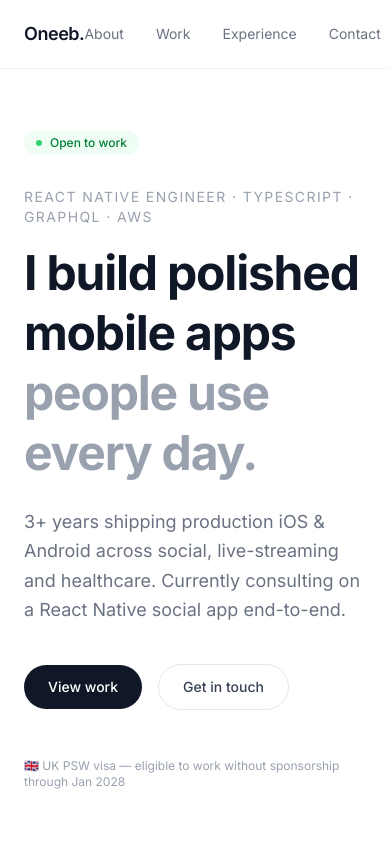
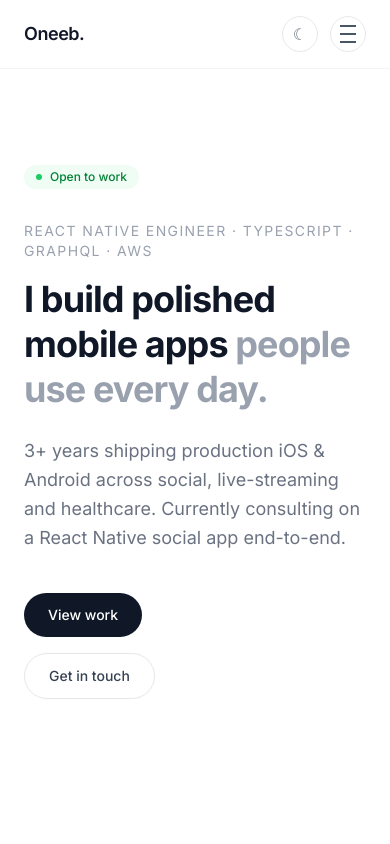
Before and after one commit to oneeb-asad/my-portfolio, a React (Vite) app: page / in a window 390 px wide. Shown: the top 844 px of the page. Built offline with nearby package versions, Linux system fonts and the light colour scheme.

Commit message:
making website responsive for mobile

```diff
--- a/src/components/Contact.tsx
+++ b/src/components/Contact.tsx
@@ -23,7 +23,7 @@ export default function Contact() {
                         transition={{ duration: 0.5, delay: 0.1 }}
                         className="text-gray-500 dark:text-gray-400 mb-10"
                     >
-                        Open to React Native roles in the UK. Feel free to reach out.
+                        Open to React Native roles and entry-level or internship opportunities in Data Science. Feel free to reach out.
                     </motion.p>
 
                     <motion.div
@@ -33,10 +33,10 @@ export default function Contact() {
                         transition={{ duration: 0.5, delay: 0.2 }}
                         className="space-y-3 mb-10"
                     >
-                        <a href="mailto:sheikhoneeb@icloud.com" className="block text-gray-600 dark:text-gray-300 hover:text-gray-900 dark:hover:text-white transition-colors">
+                        <a href="mailto:sheikhoneeb@icloud.com" className="flex items-center gap-2 text-gray-600 dark:text-gray-300 hover:text-gray-900 dark:hover:text-white transition-colors">
                             sheikhoneeb@icloud.com
                         </a>
-                        <a href="tel:+447729474256" className="block text-gray-600 dark:text-gray-300 hover:text-gray-900 dark:hover:text-white transition-colors">
+                        <a href="tel:+447729474256" className="flex items-center gap-2 text-gray-600 dark:text-gray-300 hover:text-gray-900 dark:hover:text-white transition-colors">
                             +44 7729 474256
                         </a>
                     </motion.div>
@@ -46,7 +46,7 @@ export default function Contact() {
                         whileInView={{ opacity: 1, y: 0 }}
                         viewport={{ once: true }}
                         transition={{ duration: 0.5, delay: 0.3 }}
-                        className="flex items-center gap-6 mb-12"
+                        className="flex items-center gap-6"
                     >
                         <a href="https://github.com/oneeb-asad" target="_blank" rel="noreferrer" className="text-sm text-gray-500 hover:text-gray-900 dark:hover:text-white transition-colors">
                             GitHub ↗
@@ -55,37 +55,10 @@ export default function Contact() {
                             LinkedIn ↗
                         </a>
                     </motion.div>
-
-                    <motion.div
-                        initial={{ opacity: 0, y: 16 }}
-                        whileInView={{ opacity: 1, y: 0 }}
-                        viewport={{ once: true }}
-                        transition={{ duration: 0.5, delay: 0.4 }}
-                        className="space-y-4"
-                    >
-                        <input
-                            type="text"
-                            placeholder="Your name"
-                            className="w-full border border-gray-200 dark:border-gray-700 bg-transparent rounded-xl px-4 py-3 text-sm placeholder-gray-400 focus:outline-none focus:border-gray-400 dark:focus:border-gray-500 transition-colors"
-                        />
-                        <input
-                            type="email"
-                            placeholder="Your email"
-                            className="w-full border border-gray-200 dark:border-gray-700 bg-transparent rounded-xl px-4 py-3 text-sm placeholder-gray-400 focus:outline-none focus:border-gray-400 dark:focus:border-gray-500 transition-colors"
-                        />
-                        <textarea
-                            placeholder="Your message"
-                            rows={4}
-                            className="w-full border border-gray-200 dark:border-gray-700 bg-transparent rounded-xl px-4 py-3 text-sm placeholder-gray-400 focus:outline-none focus:border-gray-400 dark:focus:border-gray-500 transition-colors resize-none"
-                        />
-                        <button className="bg-gray-900 dark:bg-white text-white dark:text-gray-900 px-6 py-3 rounded-full text-sm font-medium hover:bg-gray-700 dark:hover:bg-gray-200 transition-colors">
-                            Send message
-                        </button>
-                    </motion.div>
                 </div>
 
                 <p className="text-xs text-gray-400 mt-16">
-                    © 2026 Oneeb Asad — built with React Native energy. UK · PSW visa → Jan 2028
+                    © 2026 Oneeb Asad
                 </p>
 
             </div>
--- a/src/components/Experience.tsx
+++ b/src/components/Experience.tsx
@@ -30,7 +30,7 @@ export default function Experience() {
                     Experience
                 </motion.h2>
 
-                <div className="grid grid-cols-1 sm:grid-cols-2 gap-16">
+                <div className="grid grid-cols-1 lg:grid-cols-2 gap-12 lg:gap-16">
 
                     <div className="space-y-8">
                         {experiences.map((exp, i) => (
--- a/src/components/Hero.tsx
+++ b/src/components/Hero.tsx
@@ -20,7 +20,7 @@ export default function Hero() {
                     React Native Engineer · TypeScript · GraphQL · AWS
                 </motion.p>
 
-                <motion.h1 {...fadeUp(0.3)} className="text-5xl sm:text-6xl font-bold tracking-tight leading-tight mb-6">
+                <motion.h1 {...fadeUp(0.3)} className="text-4xl sm:text-5xl lg:text-6xl font-bold tracking-tight leading-tight mb-6">
                     I build polished mobile apps{' '}
                     <span className="text-gray-400 dark:text-gray-500">people use every day.</span>
                 </motion.h1>
@@ -30,7 +30,7 @@ export default function Hero() {
                     and healthcare. Currently consulting on a React Native social app end-to-end.
                 </motion.p>
 
-                <motion.div {...fadeUp(0.5)} className="flex items-center gap-4 mb-12">
+                <motion.div {...fadeUp(0.5)} className="flex flex-col sm:flex-row items-start sm:items-center gap-4 mb-12">
                     <a href="#work" className="bg-gray-900 dark:bg-white text-white dark:text-gray-900 px-6 py-3 rounded-full text-sm font-medium hover:bg-gray-700 dark:hover:bg-gray-200 transition-colors">
                         View work
                     </a>
@@ -39,10 +39,6 @@ export default function Hero() {
                     </a>
                 </motion.div>
 
-                <motion.p {...fadeUp(0.6)} className="text-xs text-gray-400">
-                    🇬🇧 UK PSW visa — eligible to work without sponsorship through Jan 2028
-                </motion.p>
-
             </div>
         </section>
     )
--- a/src/components/Navbar.tsx
+++ b/src/components/Navbar.tsx
@@ -1,7 +1,17 @@
-import { motion } from 'framer-motion'
+import { useState } from 'react'
+import { motion, AnimatePresence } from 'framer-motion'
 import type { DarkModeProps } from '@/types'
 
+const links = [
+    { label: 'About', href: '#about' },
+    { label: 'Work', href: '#work' },
+    { label: 'Experience', href: '#experience' },
+    { label: 'Contact', href: '#contact' },
+]
+
 export default function Navbar({ dark, setDark }: DarkModeProps) {
+    const [menuOpen, setMenuOpen] = useState(false)
+
     return (
         <motion.nav
             initial={{ y: -20, opacity: 0 }}
@@ -10,17 +20,20 @@ export default function Navbar({ dark, setDark }: DarkModeProps) {
             className="fixed top-0 left-0 right-0 z-50 bg-white/80 dark:bg-gray-950/80 backdrop-blur-sm border-b border-gray-100 dark:border-gray-800"
         >
             <div className="max-w-5xl mx-auto px-6 py-4 flex items-center justify-between">
+
                 <span className="text-lg font-semibold tracking-tight">Oneeb.</span>
 
-                <div className="flex items-center gap-8">
+                {/* Desktop links */}
+                <div className="hidden md:flex items-center gap-8">
                     <ul className="flex items-center gap-8 text-sm text-gray-500 dark:text-gray-400">
-                        <li><a href="#about" className="hover:text-gray-900 dark:hover:text-white transition-colors">About</a></li>
-                        <li><a href="#work" className="hover:text-gray-900 dark:hover:text-white transition-colors">Work</a></li>
-                        <li><a href="#experience" className="hover:text-gray-900 dark:hover:text-white transition-colors">Experience</a></li>
-                        <li><a href="#contact" className="hover:text-gray-900 dark:hover:text-white transition-colors">Contact</a></li>
+                        {links.map((link) => (
+                            <li key={link.href}>
+                                <a href={link.href} className="hover:text-gray-900 dark:hover:text-white transition-colors">
+                                    {link.label}
+                                </a>
+                            </li>
+                        ))}
                     </ul>
-
-                    {/* Dark mode toggle */}
                     <button
                         onClick={() => setDark(!dark)}
                         className="w-9 h-9 rounded-full border border-gray-200 dark:border-gray-700 flex items-center justify-center text-gray-500 dark:text-gray-400 hover:border-gray-400 transition-colors"
@@ -28,7 +41,51 @@ export default function Navbar({ dark, setDark }: DarkModeProps) {
                         {dark ? '☀' : '☾'}
                     </button>
                 </div>
+
+                {/* Mobile right side */}
+                <div className="flex md:hidden items-center gap-3">
+                    <button
+                        onClick={() => setDark(!dark)}
+                        className="w-9 h-9 rounded-full border border-gray-200 dark:border-gray-700 flex items-center justify-center text-gray-500 dark:text-gray-400"
+                    >
+                        {dark ? '☀' : '☾'}
+                    </button>
+
+                    <button
+                        onClick={() => setMenuOpen(!menuOpen)}
+                        className="w-9 h-9 rounded-full border border-gray-200 dark:border-gray-700 flex flex-col items-center justify-center gap-1.5"
+                    >
+                        <span className={`block w-4 h-0.5 bg-gray-600 dark:bg-gray-400 transition-all duration-300 ${menuOpen ? 'rotate-45 translate-y-2' : ''}`} />
+                        <span className={`block w-4 h-0.5 bg-gray-600 dark:bg-gray-400 transition-all duration-300 ${menuOpen ? 'opacity-0' : ''}`} />
+                        <span className={`block w-4 h-0.5 bg-gray-600 dark:bg-gray-400 transition-all duration-300 ${menuOpen ? '-rotate-45 -translate-y-2' : ''}`} />
+                    </button>
+                </div>
+
             </div>
+
+            {/* Mobile menu */}
+            <AnimatePresence>
+                {menuOpen && (
+                    <motion.div
+                        initial={{ opacity: 0, height: 0 }}
+                        animate={{ opacity: 1, height: 'auto' }}
+                        exit={{ opacity: 0, height: 0 }}
+                        transition={{ duration: 0.3 }}
+                        className="md:hidden border-t border-gray-100 dark:border-gray-800 bg-white/95 dark:bg-gray-950/95 backdrop-blur-sm"
+                    >
+                        <ul className="flex flex-col px-6 py-4 gap-4">
+                            {links.map((link) => (
+                                <li key={link.href}>
+                                    <a href={link.href} onClick={() => setMenuOpen(false)} className="text-sm text-gray-600 dark:text-gray-400 hover:text-gray-900 dark:hover:text-white transition-colors">
+                                        {link.label}
+                                    </a>
+                                </li>
+                            ))}
+                        </ul>
+                    </motion.div>
+                )}
+            </AnimatePresence>
+
         </motion.nav>
     )
 }
--- a/src/components/Work.tsx
+++ b/src/components/Work.tsx
@@ -41,7 +41,7 @@ export default function Work() {
         <section id="work" className="py-24 border-t border-gray-100 dark:border-gray-800">
             <div className="max-w-5xl mx-auto px-6">
 
-                <div className="flex items-end justify-between mb-16">
+                <div className="flex flex-col sm:flex-row sm:items-end justify-between gap-2 mb-10">
                     <motion.h2
                         initial={{ opacity: 0, y: 16 }}
                         whileInView={{ opacity: 1, y: 0 }}
@@ -51,7 +51,7 @@ export default function Work() {
                     >
                         Selected work
                     </motion.h2>
-                    <span className="text-sm text-gray-400">{projects.length} shipped apps</span>
+                    {/* <span className="text-sm text-gray-400">{projects.length} shipped apps</span> */}
                 </div>
 
                 <div className="divide-y divide-gray-100 dark:divide-gray-800">
```
